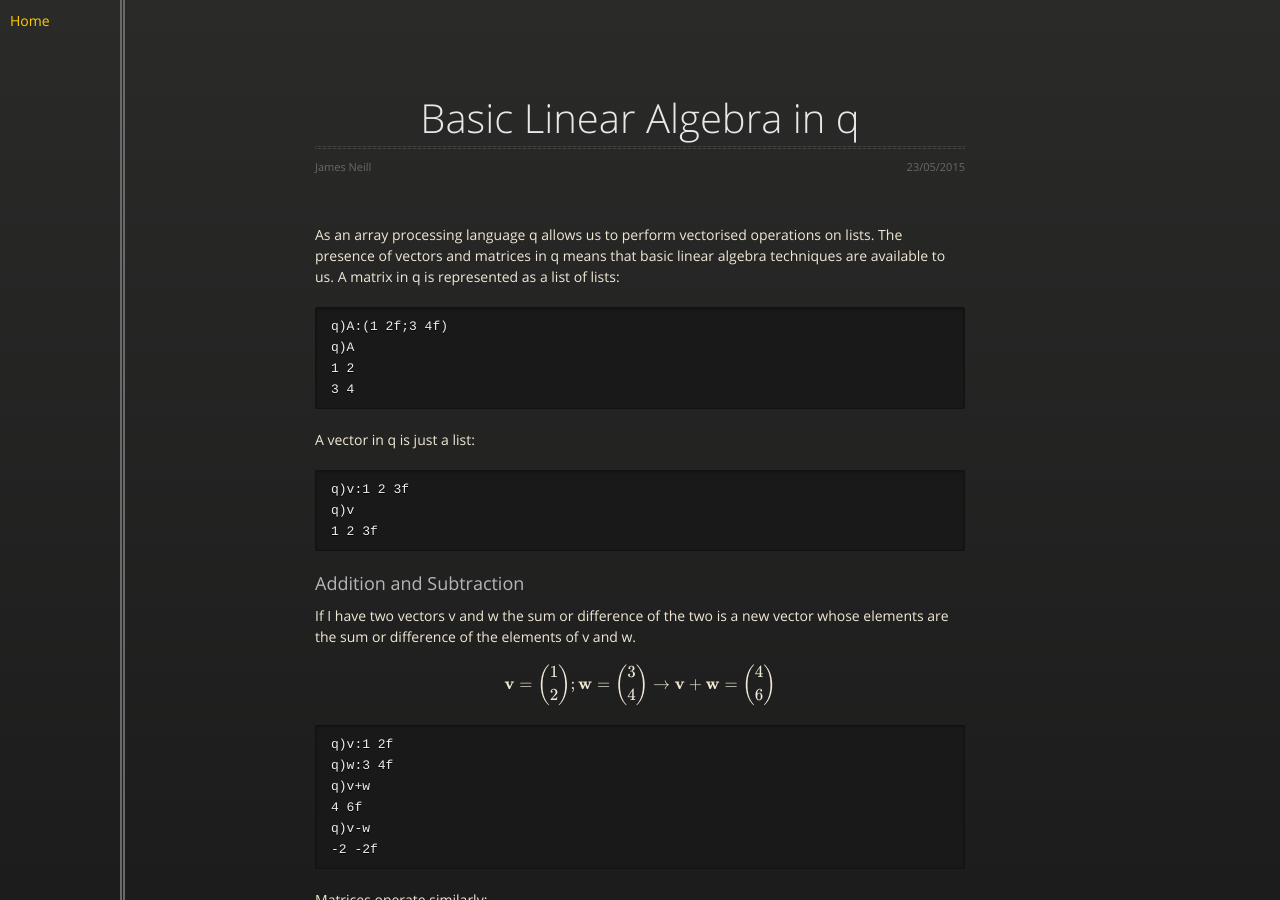
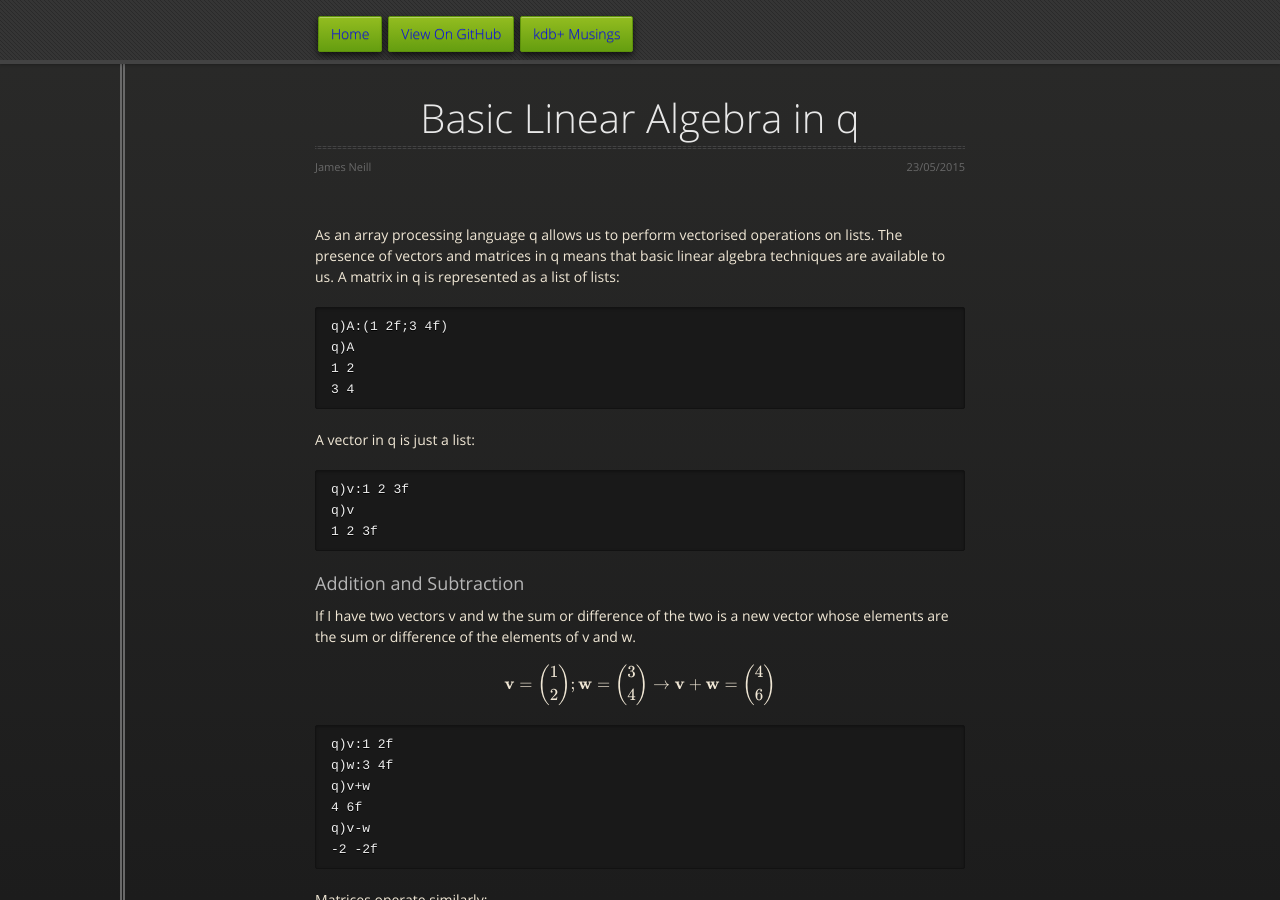
Before and after one commit to jpneill/jpneill.github.io, a Jekyll site: the page posts/Lin_Alg_q.html, which Jekyll copies as it is, in a window 1280 px wide and 900 px high. Built offline with Jekyll 4.4.1, drawn with Linux system fonts in a browser that asks for light colours; nearby versions of some CDN libraries; formulas are drawn with MathJax 3.

Commit message:
Added header

```diff
--- a/posts/Lin_Alg_q.html
+++ b/posts/Lin_Alg_q.html
@@ -33,6 +33,14 @@
         <li><a href="http://jpneill.github.io/">Home</a></li>
       <ul>
     </div>
+    <div id="header">
+        <nav>
+          <li class="fork"><a href="http://jpneill.github.io/index.html">Home</a></li>
+          <li class="fork"><a href="https://github.com/jpneill">View On GitHub</a></li>
+          <!--<li class="fork"><a href="http://jpneill.github.io/pages/worldgen.html">World Generator!</a></li>-->
+          <li class="fork"><a href="http://jpneill.github.io/kdb_blog.html">kdb+ Musings</a></li>
+        </nav>
+    </div><!-- end header -->
     <div class="wrapper">
       <section>
         <div id="title">
```
